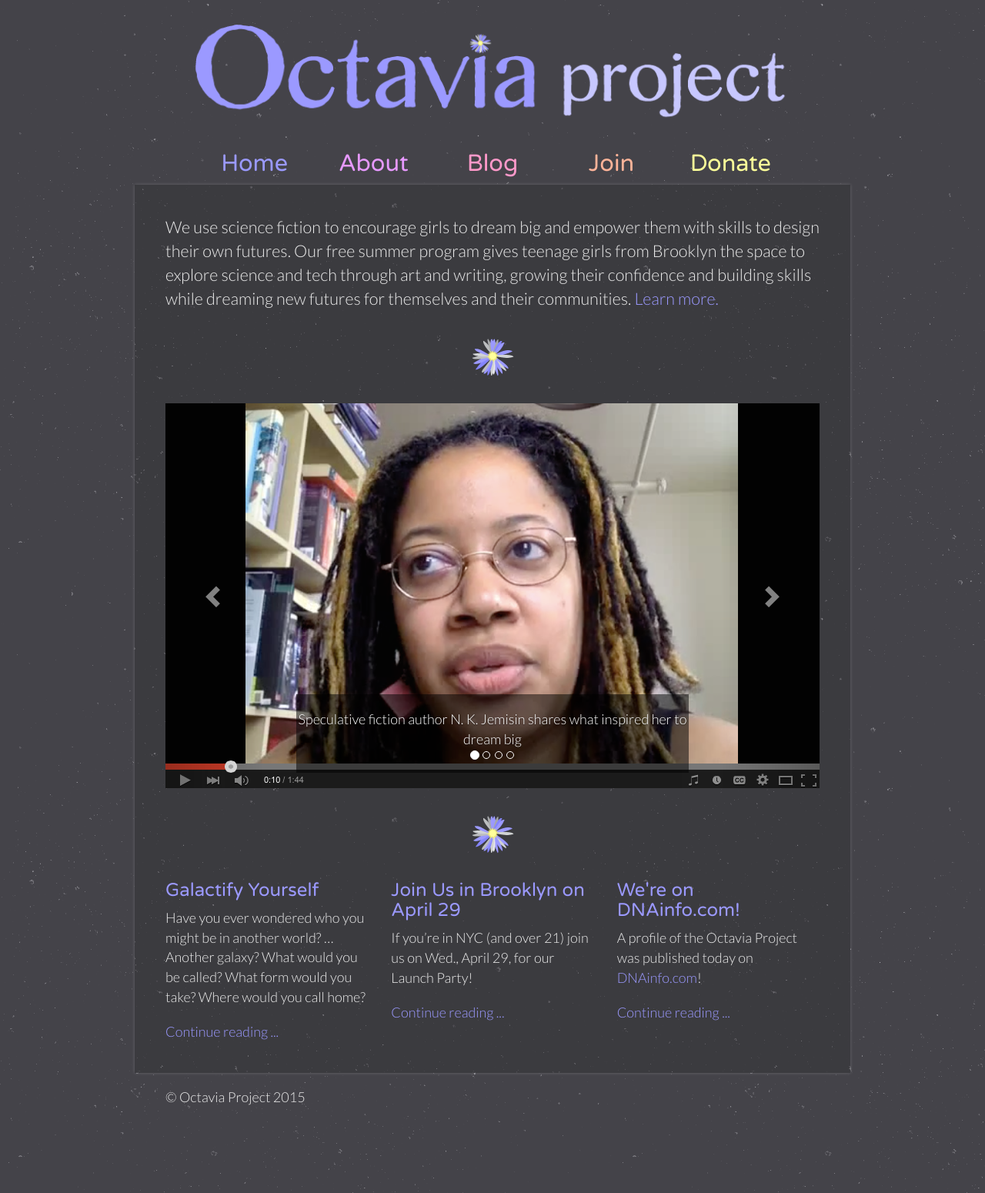
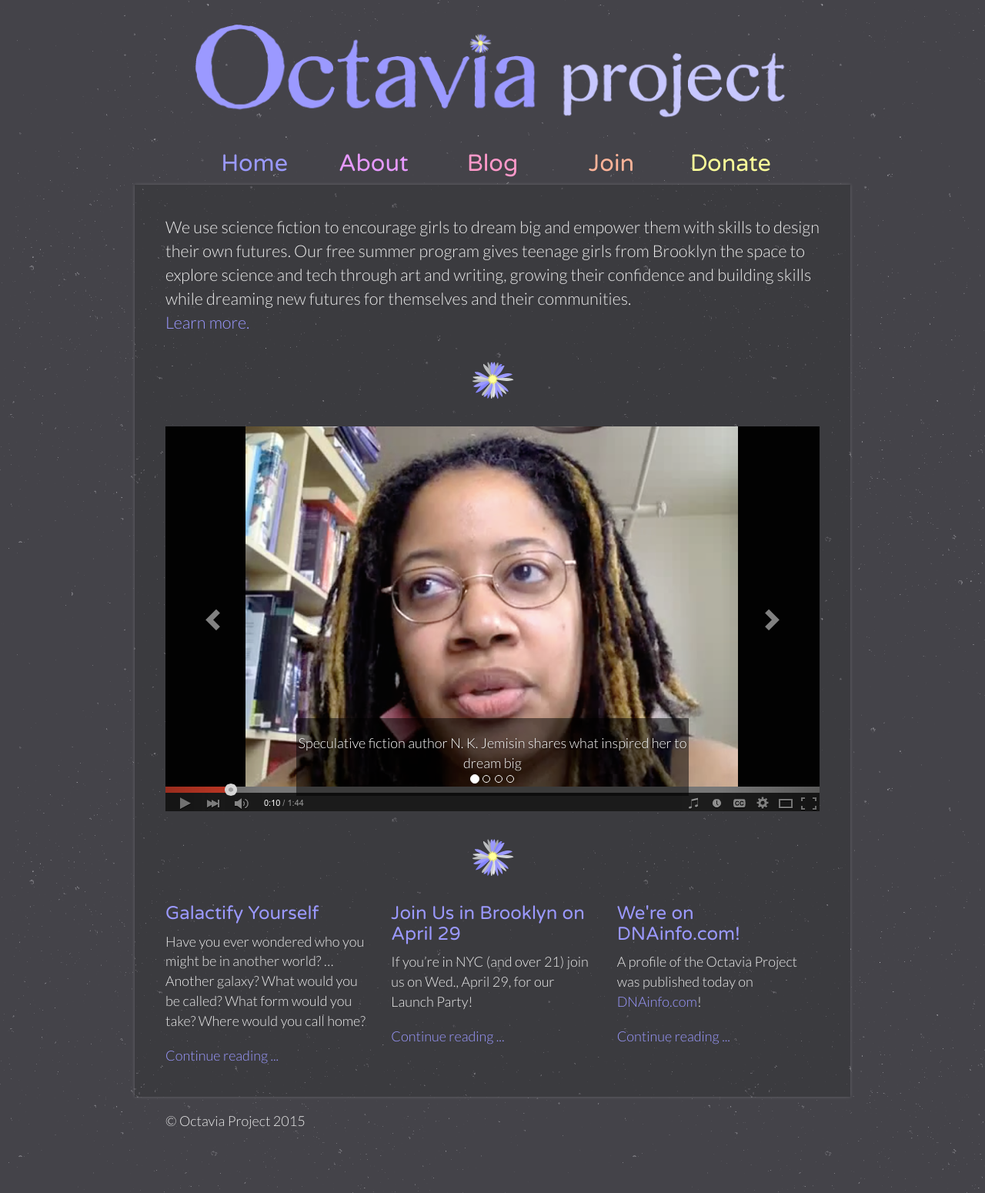
Before and after one commit to OctaviaProject/octaviaproject.github.io, a Jekyll site: the page built from index.html, in a window 1280 px wide. Shown: the whole page at 77% size. Built offline with Jekyll 4.4.1, drawn with Linux system fonts in a browser that asks for light colours.

Commit message:
Line break in top graph; changed photo blurb

```diff
--- a/index.html
+++ b/index.html
@@ -6,7 +6,9 @@
         skills to design their own futures. Our free summer program gives teenage girls from
         Brooklyn the space to explore science and tech through art and writing, growing their
         confidence and building skills while dreaming new futures for themselves and
-        their communities. <a href="/about.html">Learn more.</a></p>
+        their communities.
+
+        <br> <a href="/about.html">Learn more.</a></p>
       </div>
       <div class="flower"><img src="{{ site.url }}/assets/img/flower.png"></div>
 
```
Also changed, not shown: other parts of index.html (+1 -1 lines).
